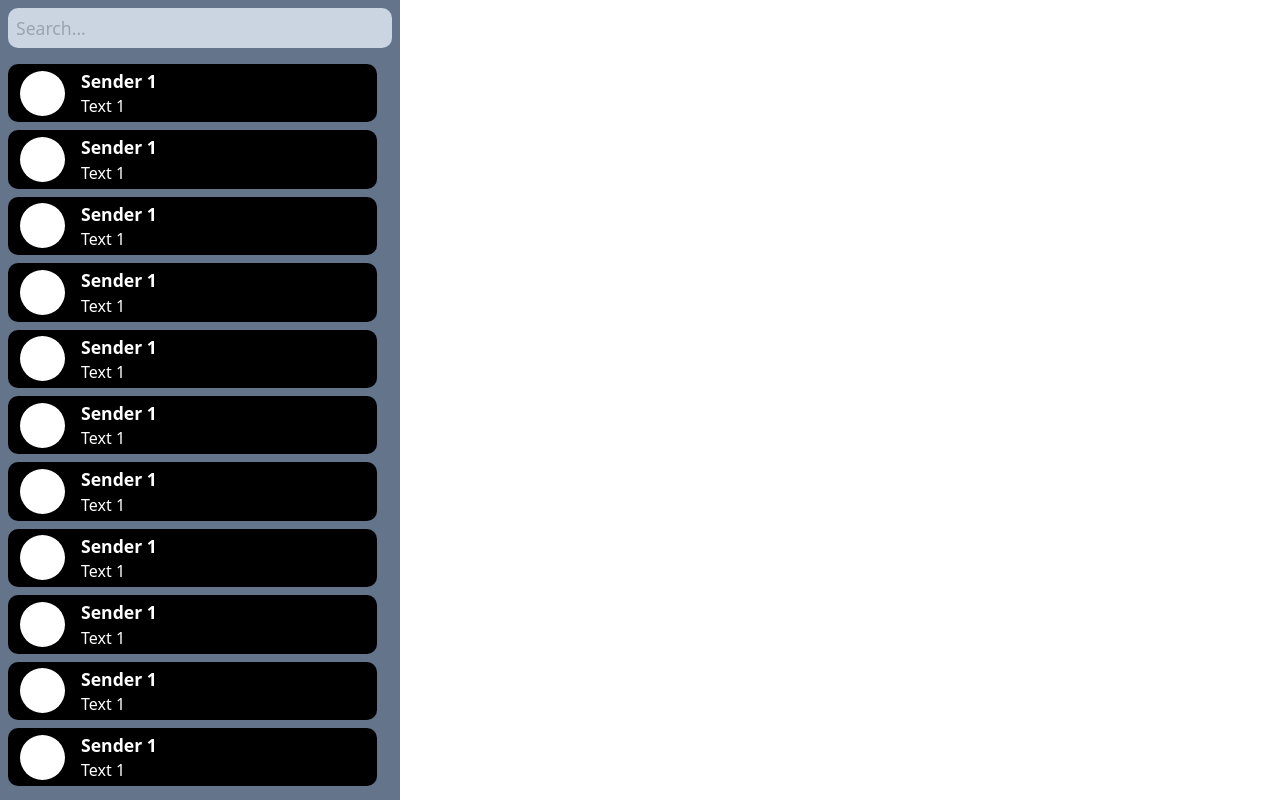
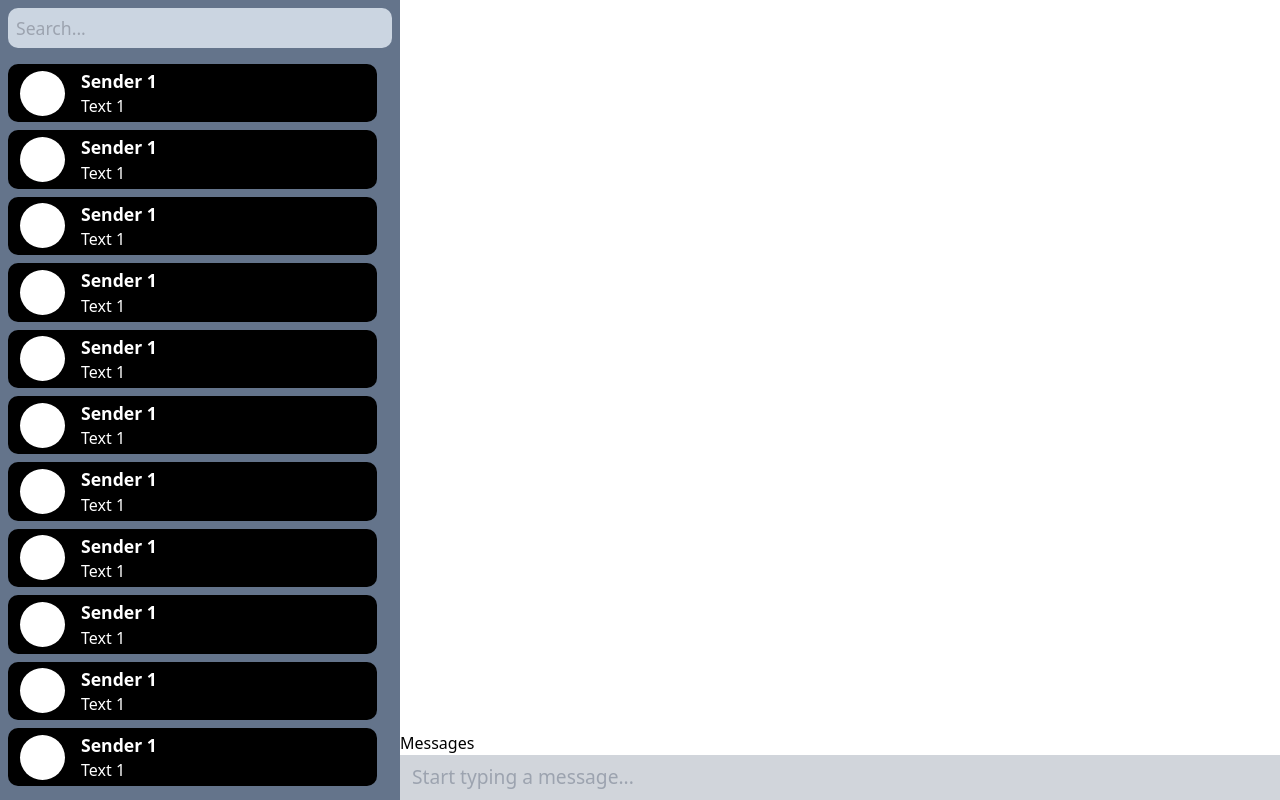
Before and after one commit to udborets/chat-app, a Next.js app in the folder client/: page / in a window 1280 px wide. Built offline with nearby package versions, Linux system fonts and the light colour scheme.

Commit message:
add chat component to home page

```diff
--- a/client/pages/index.tsx
+++ b/client/pages/index.tsx
@@ -2,11 +2,13 @@ import { FC } from "react";
 
 import PageLayout from "@/layouts/PageLayout/PageLayout";
 import ChatBar from "@/features/ChatBar/ChatBar";
+import Chat from "@/features/Chat/Chat";
 
 const HomePage: FC = () => {
   return (
-    <PageLayout title="YouChat" className="w-full h-full">
+    <PageLayout title="YouChat" className="w-full h-full flex">
       <ChatBar />
+      <Chat />
     </PageLayout>
   )
 }
```
